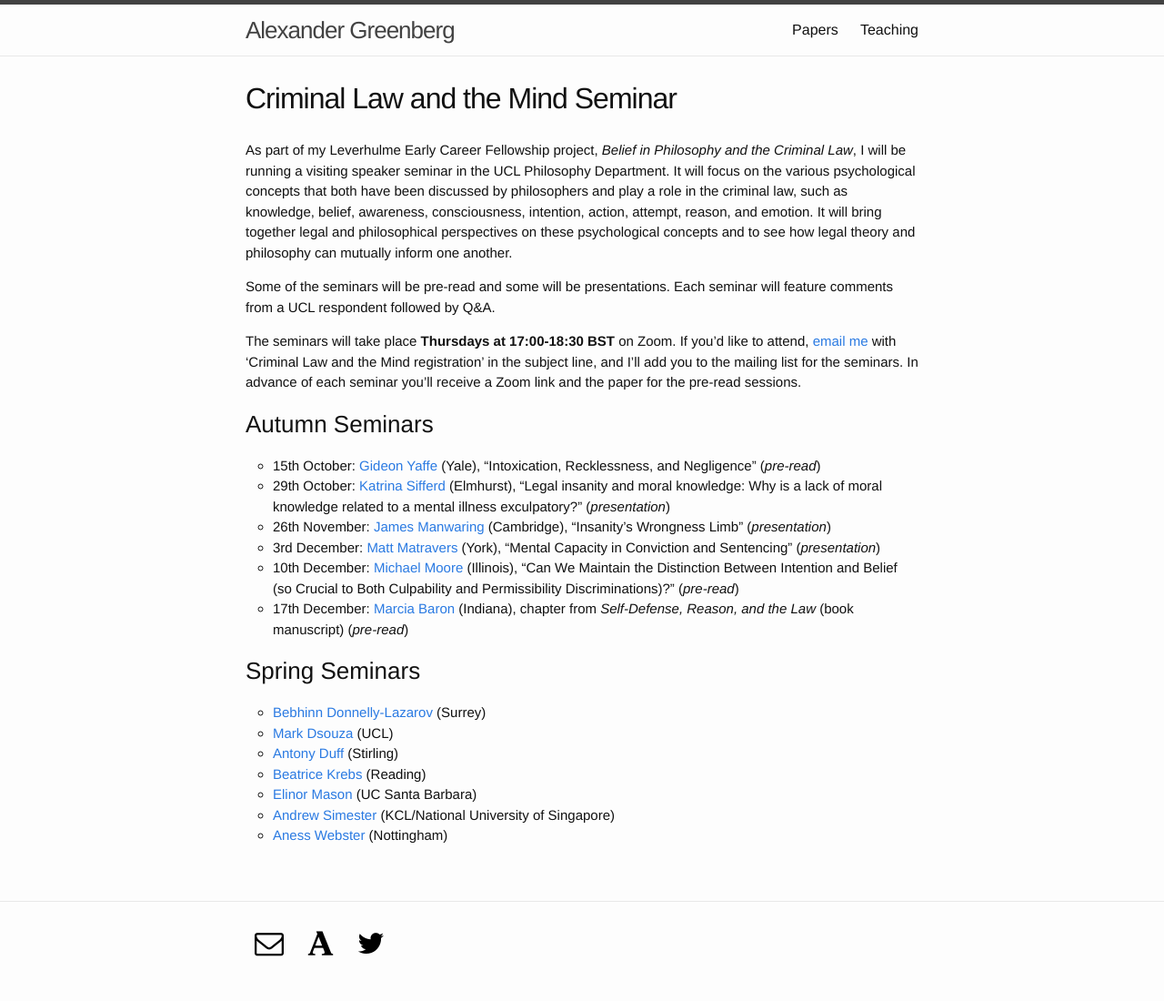
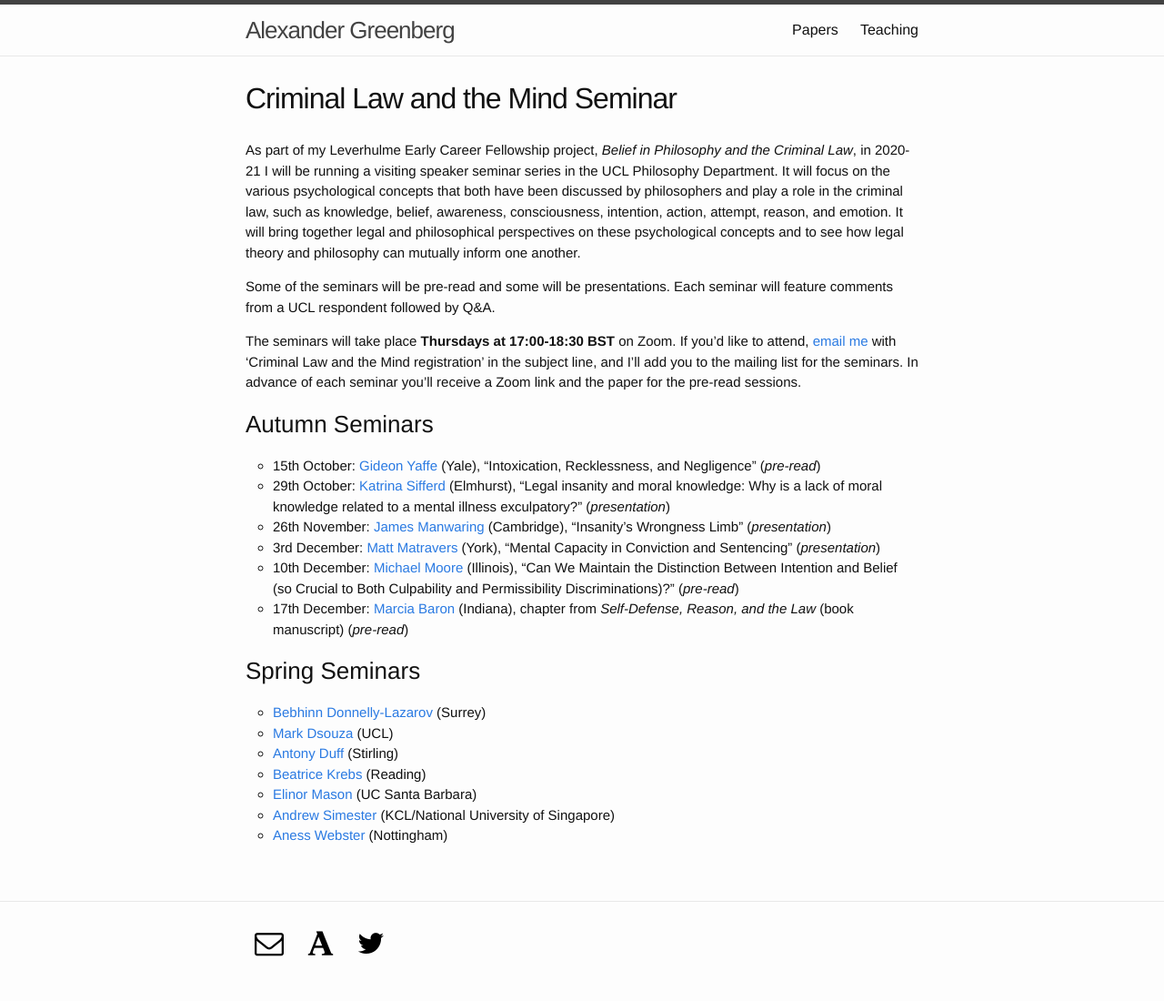
Before and after one commit to alexandergreenberg/alexandergreenberg.github.io, a Jekyll site: the page built from pages/03_Seminar.md, in a window 1280 px wide. Shown: the whole page at 91% size. Built offline with Jekyll 4.4.1, drawn with Linux system fonts in a browser that asks for light colours; some web fonts are replaced.

Commit message:
Update 03_Seminar.md

```diff
--- a/pages/03_Seminar.md
+++ b/pages/03_Seminar.md
@@ -4,7 +4,7 @@
 permalink: /seminar/
 ---
 
-As part of my Leverhulme Early Career Fellowship project, *Belief in Philosophy and the Criminal Law*, I will be running a visiting speaker seminar in the UCL Philosophy Department. It will focus on the various psychological concepts that both have been discussed by philosophers and play a role in the criminal law, such as knowledge, belief, awareness, consciousness, intention, action, attempt, reason, and emotion. It will bring together legal and philosophical perspectives on these psychological concepts and to see how legal theory and philosophy can mutually inform one another.
+As part of my Leverhulme Early Career Fellowship project, *Belief in Philosophy and the Criminal Law*, in 2020-21 I will be running a visiting speaker seminar series in the UCL Philosophy Department. It will focus on the various psychological concepts that both have been discussed by philosophers and play a role in the criminal law, such as knowledge, belief, awareness, consciousness, intention, action, attempt, reason, and emotion. It will bring together legal and philosophical perspectives on these psychological concepts and to see how legal theory and philosophy can mutually inform one another.
 
 Some of the seminars will be pre-read and some will be presentations. Each seminar will feature comments from a UCL respondent followed by Q&A.
 
```
